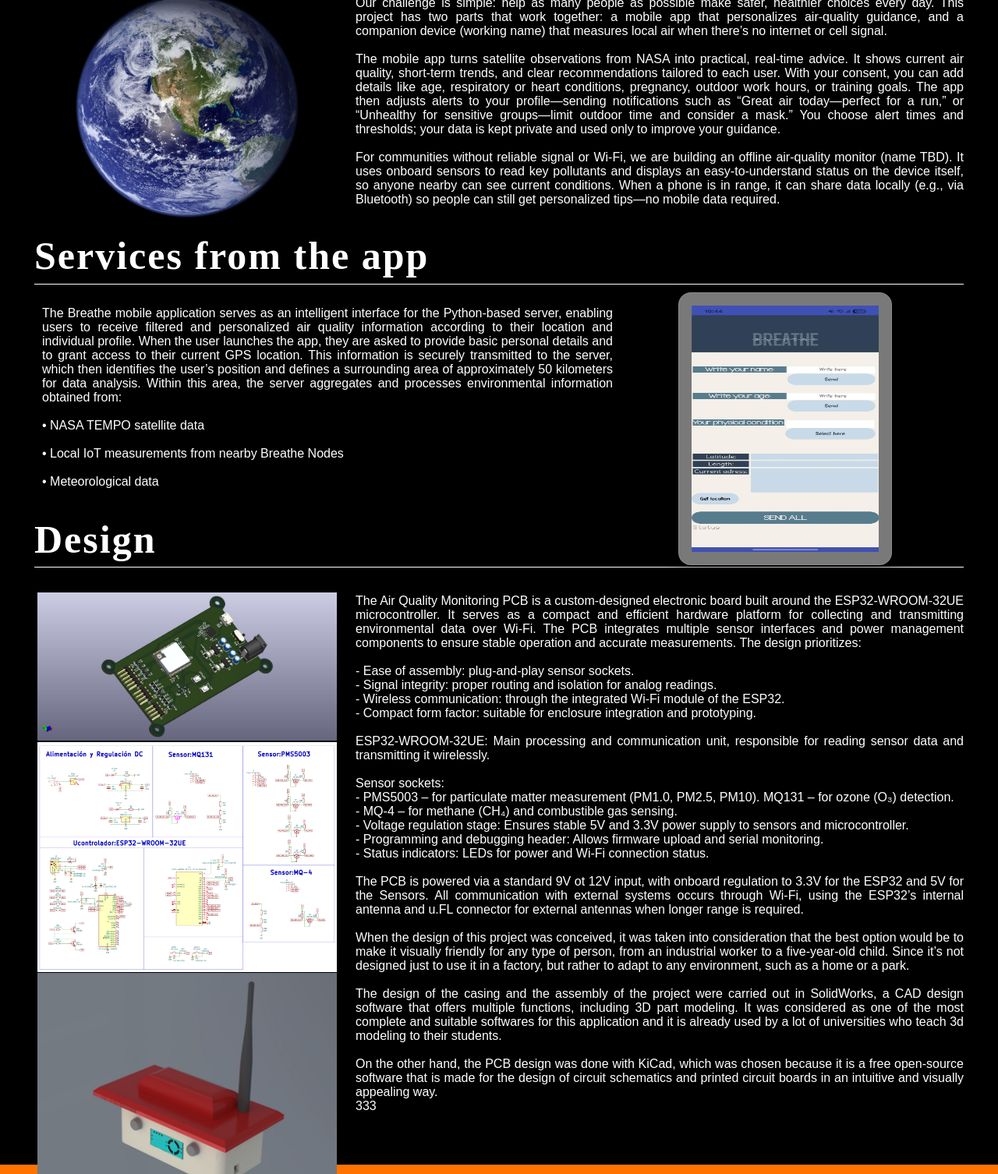
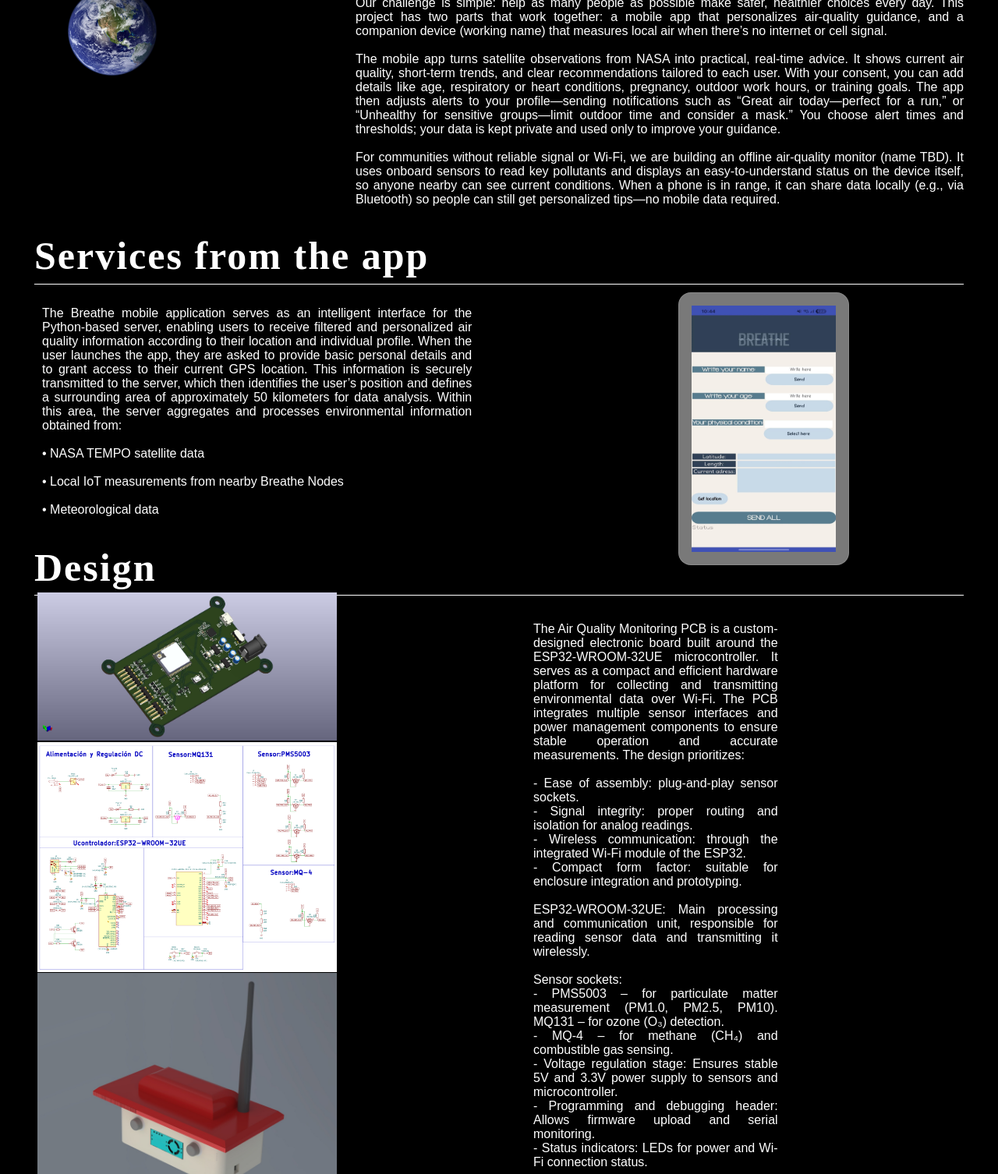
Before and after one commit to s0ma9DP/BREATHE, a plain HTML site: page index.html in a window 1280 px wide. Shown: the part 946-2452 px from the top of the page at 78% size. Drawn offline with Linux system fonts and the light colour scheme.

Commit message:
Update styles.css

```diff
--- a/styles.css
+++ b/styles.css
@@ -602,8 +602,18 @@ svg{
     gap: clamp(1rem, 4vw, 2rem);
   }
 }
-@media (min-width: 1500px){
-    .maintxt{
-        padding-left: -1000px;
-    }
+@media (max-width: 2200px){
+  .mainbody .maintxt{
+    width: auto;
+  }
+  .mainbody .maintxt img{
+    width: 10%;
+  }
+  .mainbody .intro{
+    width: 80%;
+  }
+  .mainbody .des{
+    width: 80%;
+    padding-left: 40rem;
+  }
 }
```
